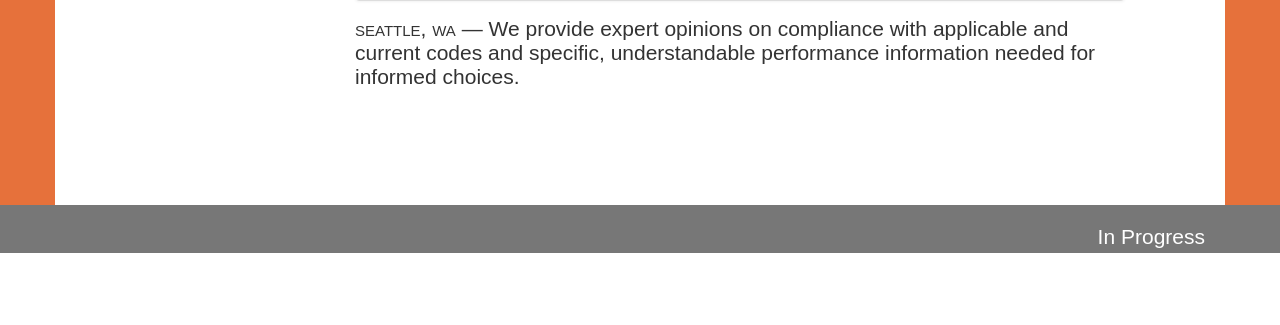
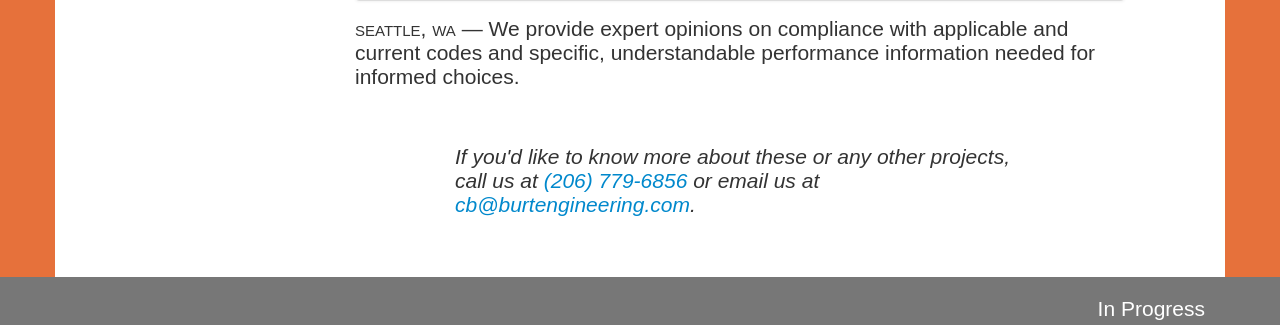
Before and after one commit to oburt/oburt-personal, a PHP site: page /burt-engineering/owners.php in a window 1280 px wide. Shown: the part 3618-3943 px from the top of the page. Before the commit the page ends 3871 px from the top, so only its background shows below. Run offline with PHP 8.4, Linux system fonts and the light colour scheme; some libraries are stand-ins or nearby versions.

Commit message:
closer for owners page

```diff
--- a/www/burt-engineering/owners.php
+++ b/www/burt-engineering/owners.php
@@ -91,6 +91,13 @@
 							</p>
 						</div>
 					</section>
+					<section class="row closer">
+						<div class="span6 offset1">
+							<p>
+								If you'd like to know more about these or any other projects, call us at <a href="tel:1-206-779-6856">(206) 779-6856</a> or email us at <a href="mailto:cb@burtengineering.com">cb@burtengineering.com</a>.
+							</p>
+						</div>
+					</section>
 				</div>
 			</div>
 		</div>
```
